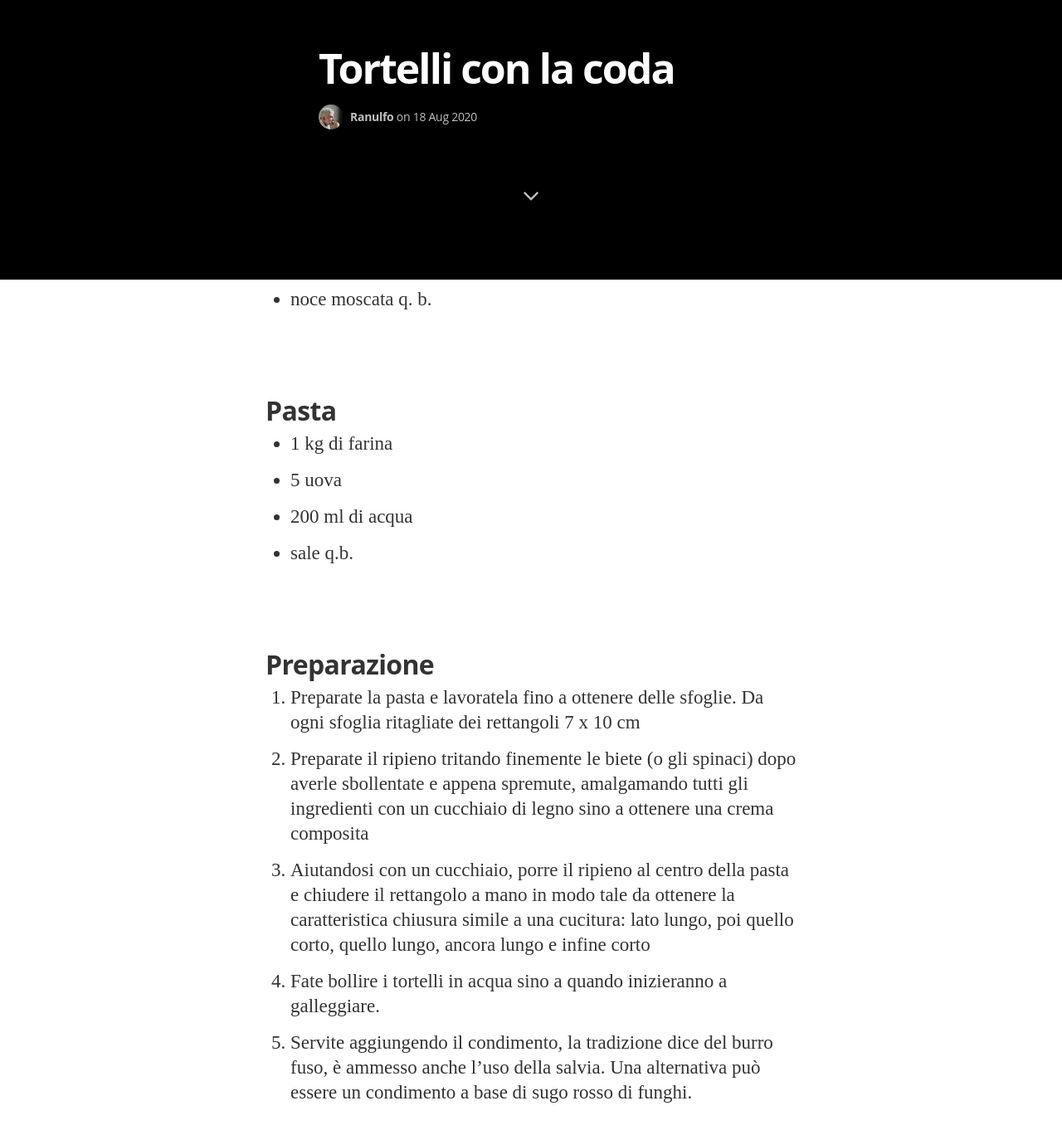
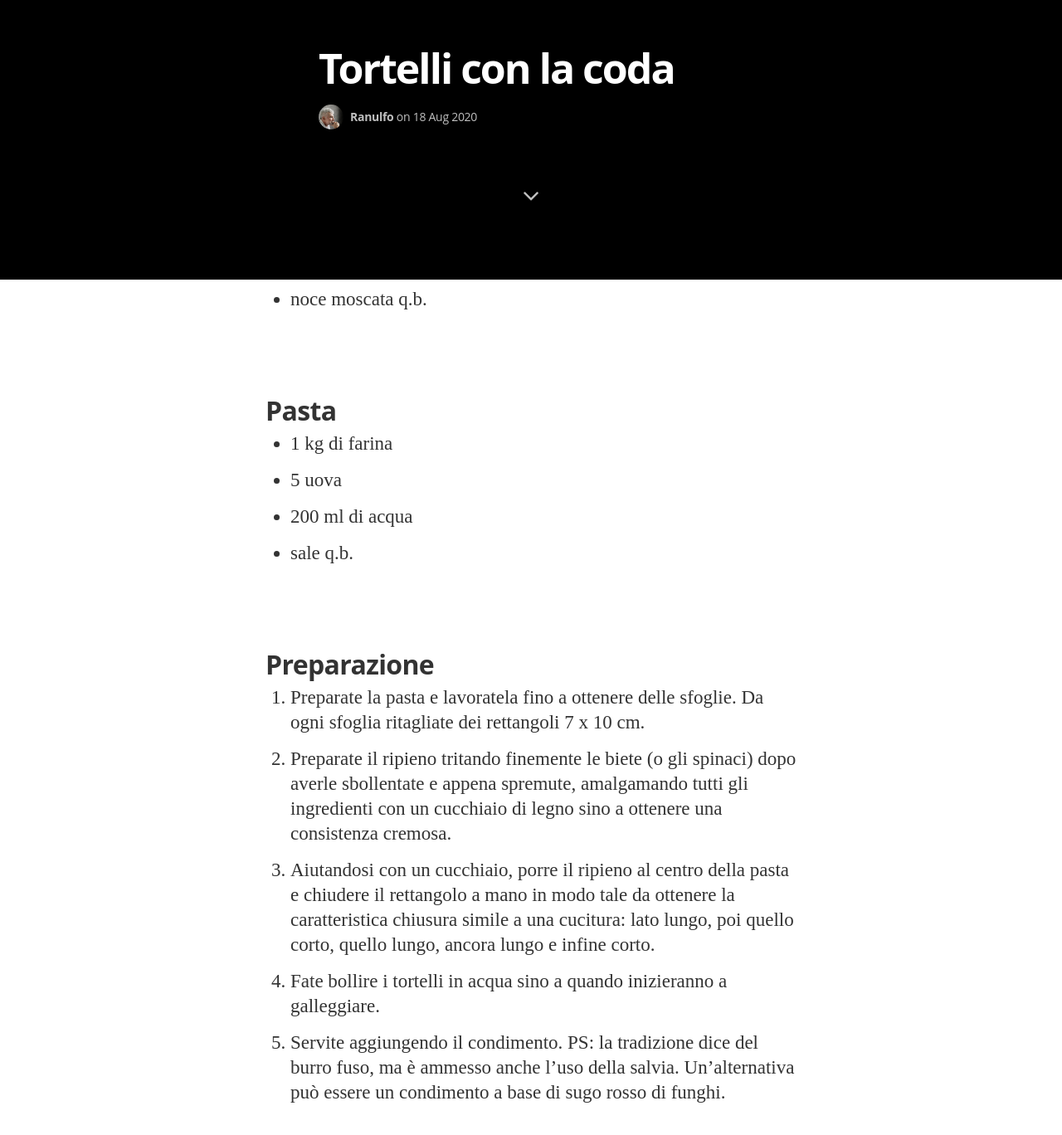
Before and after one commit to TwoBeautifulGeeks/osteria_nascosta, a Jekyll site: the page built from _posts/2020-08-18-tortelli-con-la-coda.markdown, in a window 1280 px wide and 1400 px high, scrolled down 1063 px. Shown: the top 1368 px of the window at 83% size. Built offline with Jekyll 4.4.1, drawn with Linux system fonts in a browser that asks for light colours; nearby versions of some CDN libraries; some web fonts are replaced.

Commit message:
Update 2020-08-18-tortelli-con-la-coda.markdown

```diff
--- a/_posts/2020-08-18-tortelli-con-la-coda.markdown
+++ b/_posts/2020-08-18-tortelli-con-la-coda.markdown
@@ -14,9 +14,9 @@
 
 * 400 g di ricotta
 * 80 g di grana
-* 60 g di biete
+* 60 g di biete (o spinaci)
 * 2 uova
-* noce moscata q. b.
+* noce moscata q.b.
 
 
 ## Pasta
@@ -30,8 +30,8 @@
 ## Preparazione
 
 
-1. Preparate la pasta e lavoratela fino a ottenere delle sfoglie. Da ogni sfoglia ritagliate dei rettangoli 7 x 10 cm
-2. Preparate il ripieno tritando finemente le biete (o gli spinaci) dopo averle sbollentate e appena spremute, amalgamando tutti gli ingredienti con un cucchiaio di legno sino a ottenere una crema composita
-3. Aiutandosi con un cucchiaio, porre il ripieno al centro della pasta e chiudere il rettangolo a mano in modo tale da ottenere la caratteristica chiusura simile a una cucitura: lato lungo, poi quello corto, quello lungo, ancora lungo e infine corto
+1. Preparate la pasta e lavoratela fino a ottenere delle sfoglie. Da ogni sfoglia ritagliate dei rettangoli 7 x 10 cm.
+2. Preparate il ripieno tritando finemente le biete (o gli spinaci) dopo averle sbollentate e appena spremute, amalgamando tutti gli ingredienti con un cucchiaio di legno sino a ottenere una consistenza cremosa.
+3. Aiutandosi con un cucchiaio, porre il ripieno al centro della pasta e chiudere il rettangolo a mano in modo tale da ottenere la caratteristica chiusura simile a una cucitura: lato lungo, poi quello corto, quello lungo, ancora lungo e infine corto.
 4. Fate bollire i tortelli in acqua sino a quando inizieranno a galleggiare.
-5. Servite aggiungendo il condimento, la tradizione dice del burro fuso, è ammesso anche l'uso della salvia. Una alternativa può essere un condimento a base di sugo rosso di funghi.
+5. Servite aggiungendo il condimento. PS: la tradizione dice del burro fuso, ma è ammesso anche l'uso della salvia. Un'alternativa può essere un condimento a base di sugo rosso di funghi.
```
